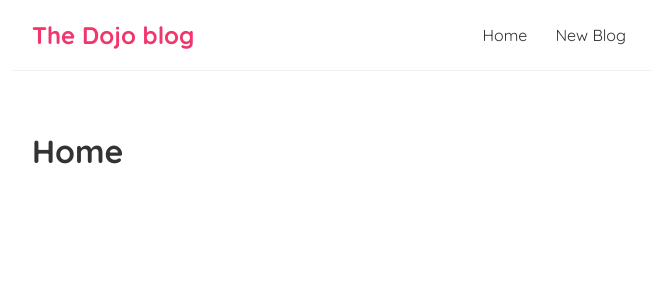
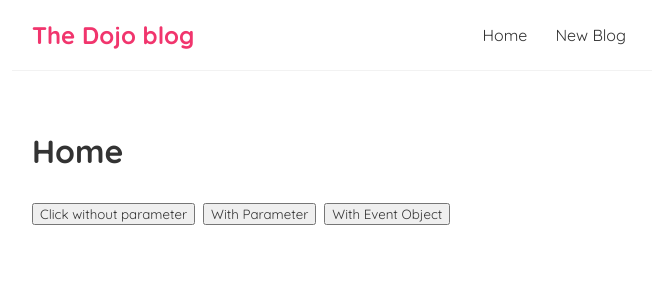
Before and after one commit to baibhavprdn/react-blog, a React (Create React App) app: page / in a window 1280 px wide. Shown: the top 300 px of the page, without its empty margins (308-964 px from the left). Built offline with nearby package versions, Linux system fonts and the light colour scheme.

Commit message:
click events

```diff
--- a/src/index.css
+++ b/src/index.css
@@ -39,3 +39,14 @@
   margin: 40px auto;
   padding: 20px;
 }
+
+
+/* Home Page */
+
+.button-actions {
+  margin-top: 2rem;
+
+  >* {
+    margin-right: 0.5rem;
+  }
+}
--- a/src/screens/home.js
+++ b/src/screens/home.js
@@ -1,9 +1,27 @@
 const Home = () => {
   const title = "Home"
+
+  const handleClick = () => {
+    console.log('hellow')
+  }
+  // without any arguement
+
+  const handleClickWithParam = (name) => console.log(`Hello ${name}!`)
+  // with arguement
+
+  // using the event object
+  const handleClickWithEvent = (event) => console.log(event)
 
   return (
     <div className="content">
       <h1>{title}</h1>
+      <div className="button-actions">
+        <button onClick={handleClick}>Click without parameter</button>
+        {/* cannot use handleClick() as it would invoke the function without even taking place */}
+        <button onClick={() => handleClickWithParam('mario')}>With Parameter</button>
+
+        <button onClick={(e) => handleClickWithEvent(e)}>With Event Object</button>
+      </div>
     </div>
   );
 }
```
